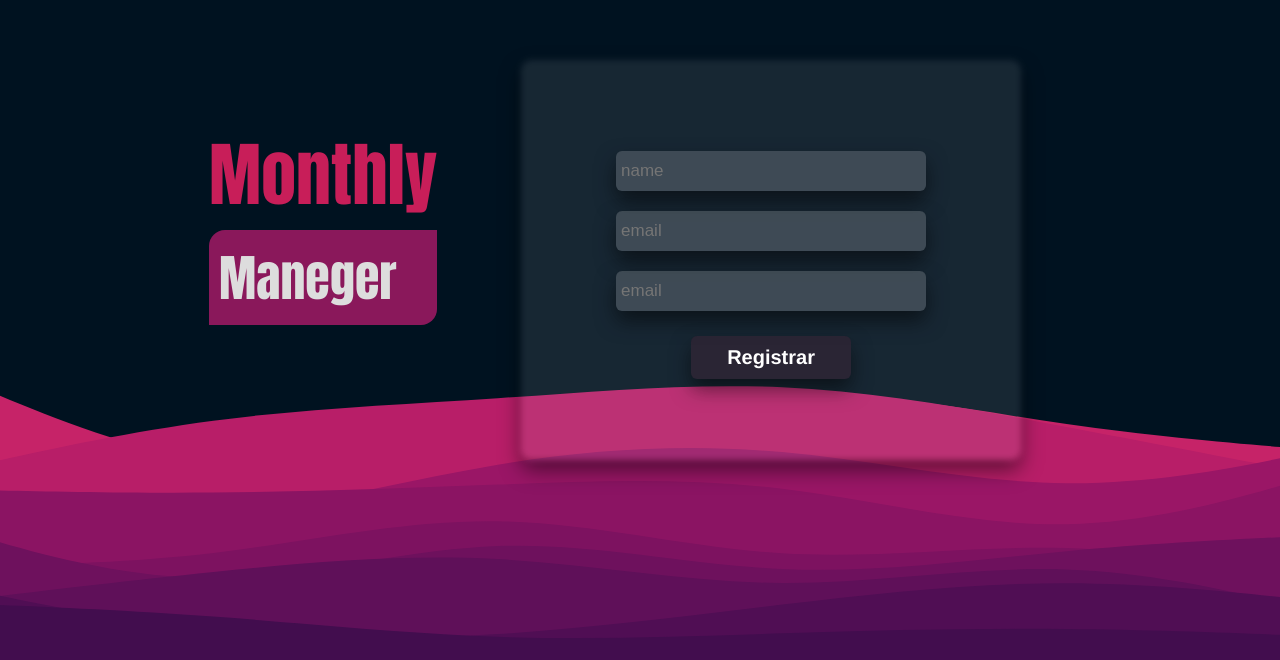
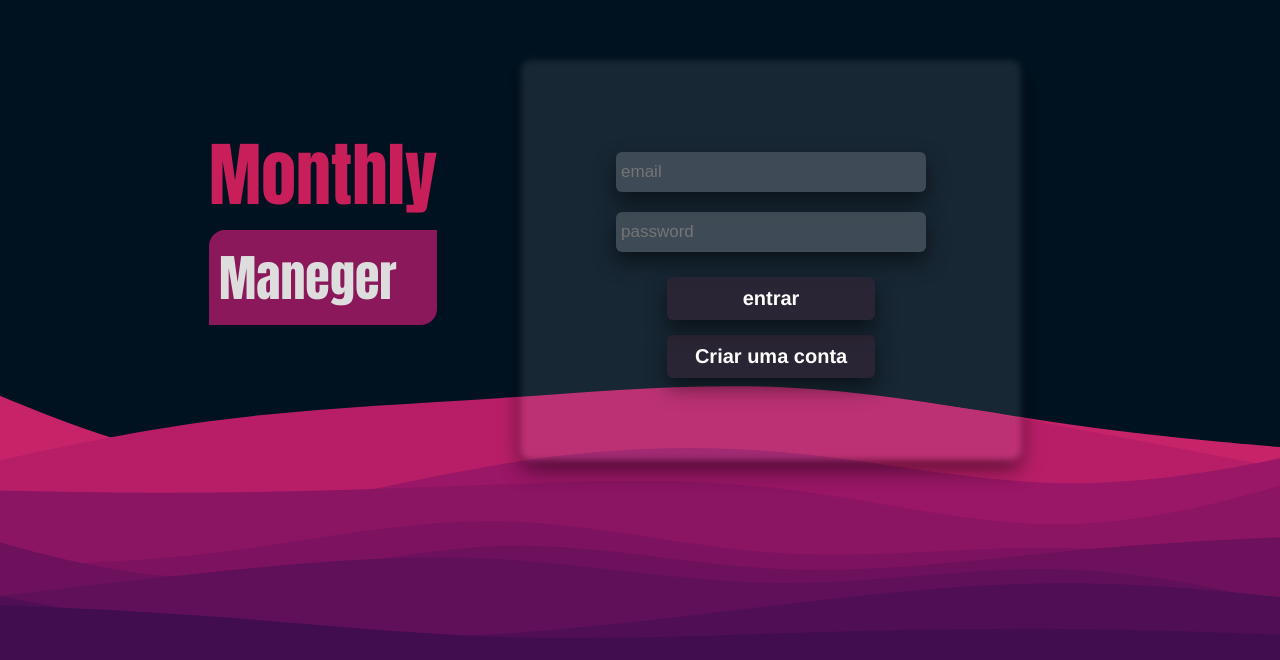
Before and after one commit to brenooliveiranascimento/Redux-wallet-Redux-thunk, a React (Create React App) app: page / in a window 1280 px wide. Shown: the part 140-800 px from the top of the page. Built offline with nearby package versions, Linux system fonts and the light colour scheme.

Commit message:
criando tela de registro e lognin

```diff
--- a/src/Components/Forms/AuthForm/AuthForm.css
+++ b/src/Components/Forms/AuthForm/AuthForm.css
@@ -47,7 +47,7 @@
 .formContent button {
   border: none;
   padding: 10px;
-  width: 10rem;
+  width: 13rem;
   border-radius: 6px;
   background-color: rgba(200, 20, 60, 0.1);
   color: #fff;
--- a/src/Components/Forms/AuthForm/AuthForm.tsx
+++ b/src/Components/Forms/AuthForm/AuthForm.tsx
@@ -2,7 +2,13 @@ import React from 'react';
 import './AuthForm.css';
 
 function AuthForm({ authFormProps }: any) {
-  const { updateUserData, userData, handleSignIn } = authFormProps;
+  const {
+    updateUserData,
+    userData,
+    handleSignIn,
+    isRegister,
+    handleRegisterAndSignIn,
+  } = authFormProps;
   return (
     <section
       className="formCard"
@@ -10,6 +16,8 @@ function AuthForm({ authFormProps }: any) {
       <form
         className="formContent"
       >
+        {
+          isRegister && (
             <label htmlFor="name">
               <input
                 placeholder="name"
@@ -19,6 +27,8 @@ function AuthForm({ authFormProps }: any) {
                 name="name"
               />
             </label>
+          )
+        }
         <label htmlFor="email">
           <input
             placeholder="email"
@@ -30,7 +40,7 @@ function AuthForm({ authFormProps }: any) {
         </label>
         <label htmlFor="password">
           <input
-            placeholder="email"
+            placeholder="password"
             value={userData.password}
             onChange={updateUserData}
             type="password"
@@ -42,7 +52,15 @@ function AuthForm({ authFormProps }: any) {
           onClick={handleSignIn}
           type="button"
         >
-          Registrar
+          {isRegister ? 'registrar' : 'entrar'}
+        </button>
+
+        <button
+          className="sumbitBtn"
+          onClick={handleRegisterAndSignIn}
+          type="button"
+        >
+          {isRegister ? 'Já possuo conta' : 'Criar uma conta'}
         </button>
       </form>
       <section
--- a/src/Pages/SignIn/SignIn.tsx
+++ b/src/Pages/SignIn/SignIn.tsx
@@ -11,6 +11,7 @@ function SignIn() {
     email: '',
     password: '',
   });
+  const [isRegister, setIsRegister] = useState<boolean>(false);
 
   const updateUserData = ({ target }: updateUserDataPropTypes) => {
     const { value, name } = target;
@@ -25,6 +26,8 @@ function SignIn() {
     updateUserData,
     userData,
     handleSignIn,
+    isRegister,
+    handleRegisterAndSignIn: () => setIsRegister(!isRegister),
   };
 
   return (
--- a/src/globalTypes/mapStateTypes.ts
+++ b/src/globalTypes/mapStateTypes.ts
@@ -17,11 +17,13 @@ export interface updateUserDataPropTypes {
 export interface userDataType {
   name: string,
   email: string,
-  password: string
+  password: string,
 }
 
 export interface authFormPropTypes {
   updateUserData: any,
   userData: object,
   handleSignIn: any,
+  handleRegisterAndSignIn: any
+  isRegister: boolean
 }
```
Lines whose indentation alone changed are shown as unchanged.
